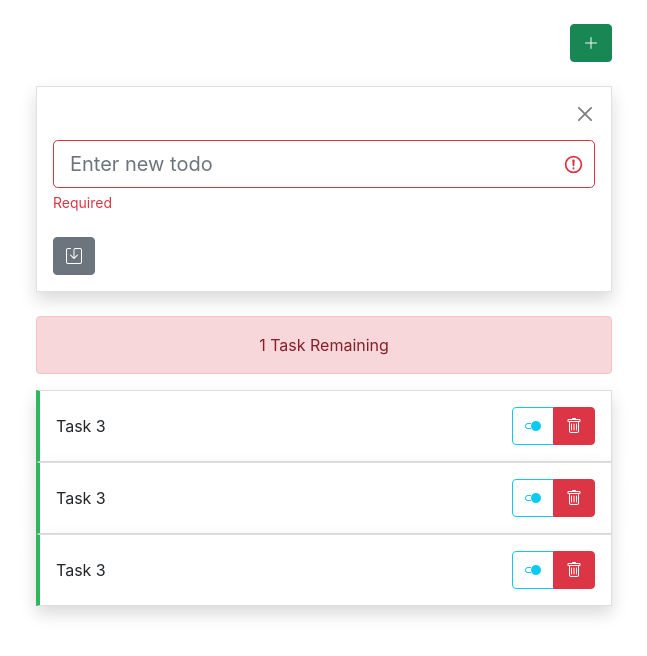
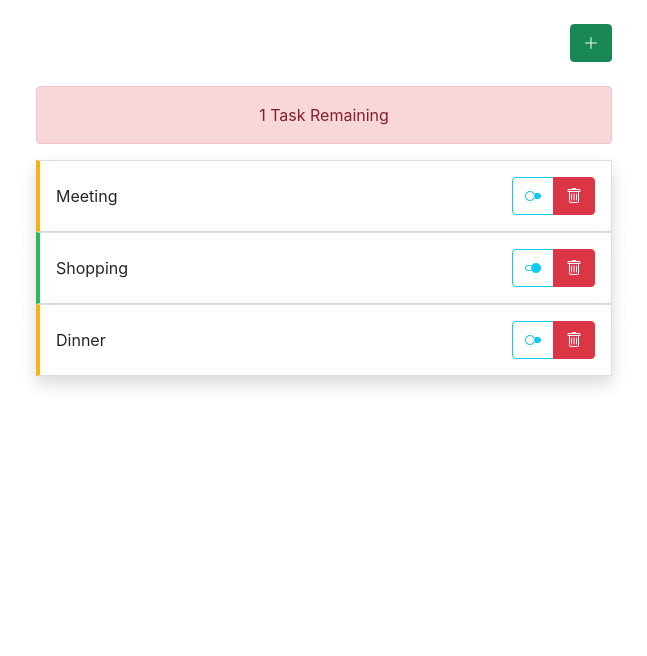
Before and after one commit to earth824/cc9-react-basic-todo-list, a React (Create React App) app: page / in a window 1280 px wide. Shown: the top 656 px of the page, without its empty margins (316-963 px from the left). Built offline with nearby package versions, Linux system fonts and the light colour scheme.

Commit message:
finish list content

```diff
--- a/src/App.js
+++ b/src/App.js
@@ -1,15 +1,24 @@
+import { useState } from 'react';
+import { v4 as uuidv4 } from 'uuid';
 import './App.css';
 import AddTodoContainer from './components/AddTodoContainer';
 import Container from './components/Container';
 import ListContainer from './components/ListContainer';
 import RemainingMessage from './components/RemainingMessage';
 
+const INITIAL_LISTS = [
+  { id: uuidv4(), name: 'Meeting', status: false },
+  { id: uuidv4(), name: 'Shopping', status: true },
+  { id: uuidv4(), name: 'Dinner', status: false }
+];
+
 function App() {
+  const [lists, setLists] = useState(INITIAL_LISTS);
   return (
     <Container>
       <AddTodoContainer />
       <RemainingMessage />
-      <ListContainer />
+      <ListContainer lists={lists} />
     </Container>
   );
 }
--- a/src/components/AddButton.js
+++ b/src/components/AddButton.js
@@ -1,7 +1,7 @@
-function AddButton() {
+function AddButton(props) {
   return (
     <div className="mb-4 d-flex justify-content-end">
-      <button className="btn btn-success">
+      <button className="btn btn-success" onClick={props.showAddForm}>
         <i className="bi-plus-lg" />
       </button>
     </div>
--- a/src/components/AddTodoContainer.js
+++ b/src/components/AddTodoContainer.js
@@ -1,13 +1,19 @@
+import { useState } from 'react';
 import AddButton from './AddButton';
 import AddTodoForm from './AddTodoForm';
 
 function AddTodoContainer() {
-  return (
-    <>
-      <AddButton />
-      <AddTodoForm />
-    </>
-  );
+  const [isShowAddForm, setIsShowAddForm] = useState(false);
+
+  const showAddForm = () => {
+    setIsShowAddForm(true);
+  };
+
+  const closeAddForm = () => {
+    setIsShowAddForm(false);
+  };
+
+  return <>{isShowAddForm ? <AddTodoForm closeAddForm={closeAddForm} /> : <AddButton showAddForm={showAddForm} />}</>;
 }
 
 export default AddTodoContainer;
--- a/src/components/AddTodoForm.js
+++ b/src/components/AddTodoForm.js
@@ -1,8 +1,8 @@
-function AddTodoForm() {
+function AddTodoForm(props) {
   return (
     <div className="border shadow p-3 mb-4">
       <div className="d-flex justify-content-end">
-        <button className="btn-close btn-sm text-black-50"></button>
+        <button className="btn-close btn-sm text-black-50" onClick={props.closeAddForm}></button>
       </div>
       <form>
         <div className="mt-3 mb-4">
--- a/src/components/List.js
+++ b/src/components/List.js
@@ -1,11 +1,12 @@
 import EditTodoForm from './EditTodoForm';
 import ListDetail from './ListDetail';
 
-function List() {
+function List({ list }) {
+  const { status } = list;
   return (
-    <div className="card shadow rounded-0 bd-callout bd-callout-success">
+    <div className={`card shadow rounded-0 bd-callout bd-callout-${status ? 'success' : 'warning'}`}>
       <div className="card-body d-flex justify-content-between align-items-center">
-        <ListDetail />
+        <ListDetail list={list} />
         {/* <EditTodoForm /> */}
       </div>
     </div>
--- a/src/components/ListContainer.js
+++ b/src/components/ListContainer.js
@@ -1,11 +1,12 @@
 import List from './List';
 
-function ListContainer() {
+function ListContainer({ lists }) {
   return (
     <>
-      <List />
-      <List />
-      <List />
+      {lists.map(item => (
+        <List key={item.id} list={item} /> // List({ key: item.id, list: item })
+        // <List key={item.id} {...item} />
+      ))}
     </>
   );
 }
--- a/src/components/ListDetail.js
+++ b/src/components/ListDetail.js
@@ -1,10 +1,10 @@
-function ListDetail() {
+function ListDetail({ list: { id, name, status } }) {
   return (
     <>
-      <span style={{ cursor: 'pointer' }}>Task 3</span>
+      <span style={{ cursor: 'pointer' }}>{name}</span>
       <div className="btn-group">
         <button className="btn btn-outline-info">
-          <i className="bi-toggle2-on" />
+          <i className={`bi-toggle2-${status ? 'on' : 'off'}`} />
         </button>
         <button className="btn btn-danger">
           <i className="bi-trash" />
```
